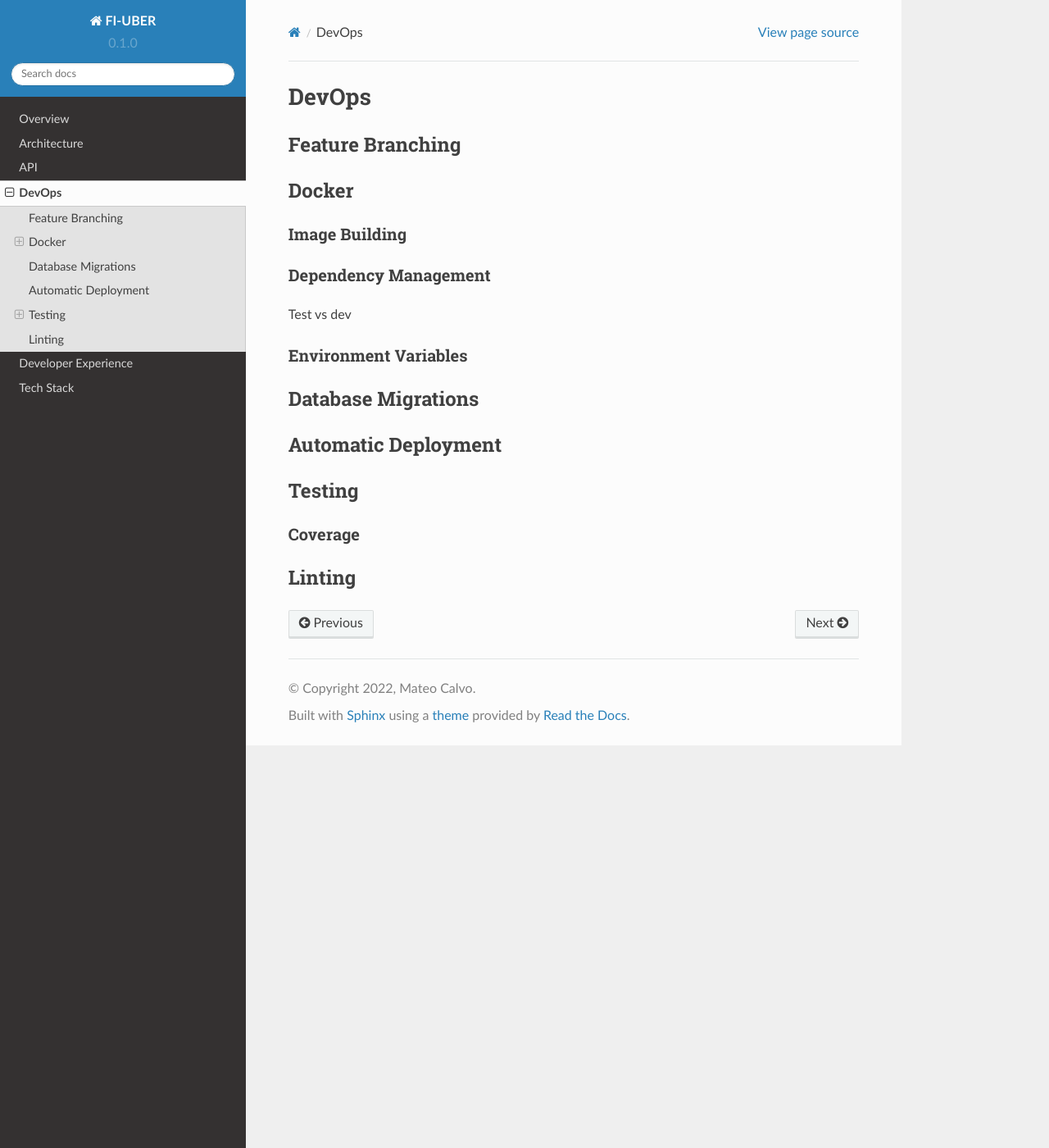
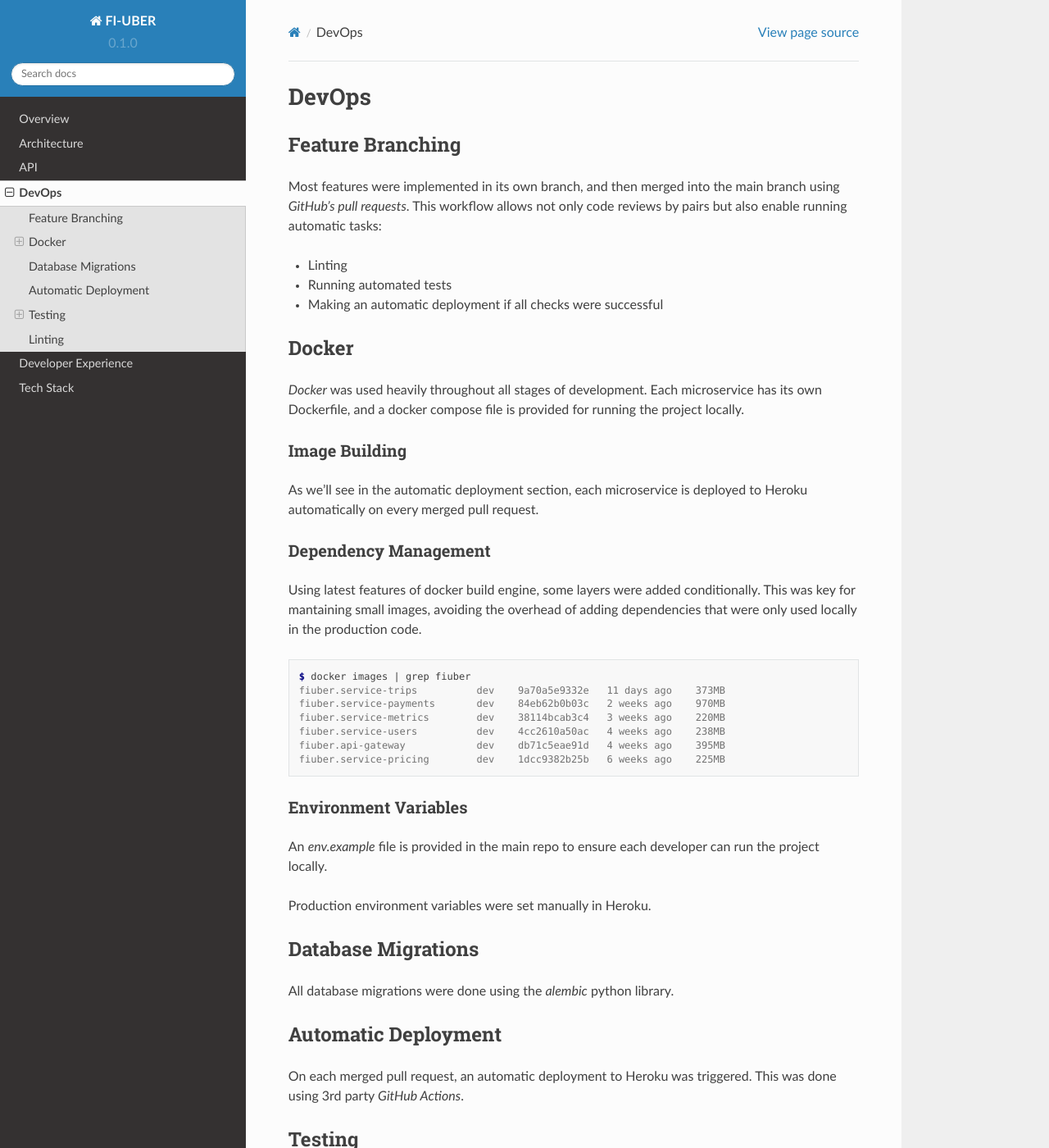
Before and after one commit to mateoicalvo/fiuber-docs, a Sphinx documentation site: the page built from docs/source/devops.rst, in a window 1280 px wide and 1400 px high. Shown: the whole window at 82% size. Built offline with Sphinx 7.4.7 and the Read the Docs theme 2.0.0, drawn with Linux system fonts in a browser that asks for light colours; some of the changed text lies outside the part shown.

Commit message:
Update devops page

```diff
--- a/docs/source/devops.rst
+++ b/docs/source/devops.rst
@@ -5,33 +5,80 @@ DevOps
 Feature Branching
 -----------------
 
+Most features were implemented in its own branch, and then merged into the main
+branch using *GitHub's pull requests*. This workflow allows not only code reviews
+by pairs but also enable running automatic tasks:
+
+- Linting
+- Running automated tests
+- Making an automatic deployment if all checks were successful
+
 Docker
 ------
+
+*Docker* was used heavily throughout all stages of development. Each microservice
+has its own Dockerfile, and a docker compose file is provided for running the
+project locally.
 
 Image Building
 ~~~~~~~~~~~~~~
 
+As we'll see in the automatic deployment section, each microservice is deployed
+to Heroku automatically on every merged pull request.
+
 Dependency Management
 ~~~~~~~~~~~~~~~~~~~~~
 
-Test vs dev
+Using latest features of docker build engine, some layers were added conditionally.
+This was key for mantaining small images, avoiding the overhead of adding dependencies
+that were only used locally in the production code.
 
+.. code-block:: console
+
+    $ docker images | grep fiuber
+    fiuber.service-trips          dev    9a70a5e9332e   11 days ago    373MB
+    fiuber.service-payments       dev    84eb62b0b03c   2 weeks ago    970MB
+    fiuber.service-metrics        dev    38114bcab3c4   3 weeks ago    220MB
+    fiuber.service-users          dev    4cc2610a50ac   4 weeks ago    238MB
+    fiuber.api-gateway            dev    db71c5eae91d   4 weeks ago    395MB
+    fiuber.service-pricing        dev    1dcc9382b25b   6 weeks ago    225MB
 
 Environment Variables
 ~~~~~~~~~~~~~~~~~~~~~
 
+An `env.example` file is provided in the main repo to ensure each developer
+can run the project locally.
+
+Production environment variables were set manually in Heroku.
+
 Database Migrations
 -------------------
 
+All database migrations were done using the *alembic* python library.
 
 Automatic Deployment
 --------------------
 
+On each merged pull request, an automatic deployment to Heroku was triggered.
+This was done using 3rd party *GitHub Actions*.
+
 Testing
 -------
+
+For unit testing, a combination of the libraries ``coverage``, ``pytest``
+and ``behave`` was set up in the Python side of things.
+
+For integration tests, ``cucumber`` was used in the API Gateway.
 
 Coverage
 ~~~~~~~~
 
+Despite the fact that on each run the percentage of lines of code covered
+was informed by the test runner, more detailed reports were automatically
+set up via *Coveralls*.
+
 Linting
 -------
+
+Linting was enforced and checked using GitHub actions too. ``flake8`` was used
+in Python, whereas ``eslint`` was used in Javascript.
```
